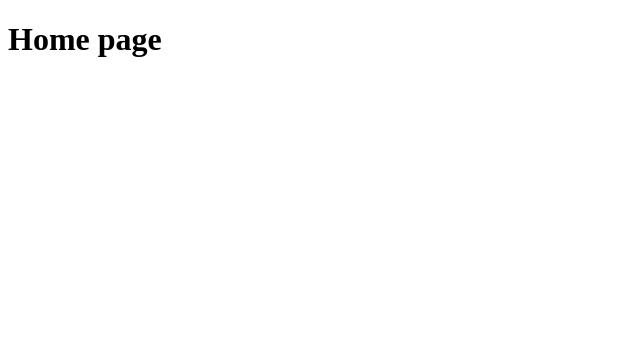
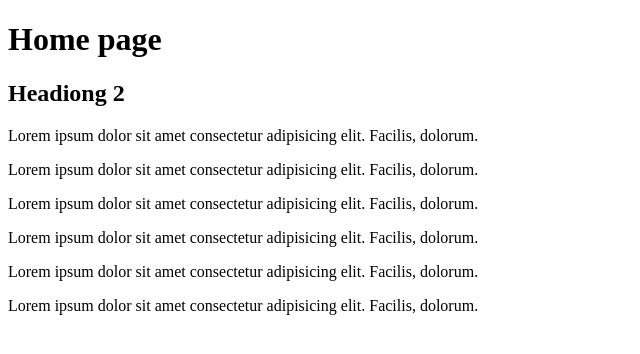
Before and after one commit to sana-imran-dev/Project, a plain HTML site: page index.html in a window 1280 px wide. Shown: the whole page, without its empty margins (0-640 px from the left). Drawn offline with Linux system fonts and the light colour scheme.

Commit message:
para added in home

```diff
--- a/index.html
+++ b/index.html
@@ -9,5 +9,14 @@
 
     <h1>Home page </h1>
 
+    <h2>Headiong 2</h2>
+
+    <p>Lorem ipsum dolor sit amet consectetur adipisicing elit. Facilis, dolorum.</p>
+    <p>Lorem ipsum dolor sit amet consectetur adipisicing elit. Facilis, dolorum.</p>
+    <p>Lorem ipsum dolor sit amet consectetur adipisicing elit. Facilis, dolorum.</p>
+    <p>Lorem ipsum dolor sit amet consectetur adipisicing elit. Facilis, dolorum.</p>
+    <p>Lorem ipsum dolor sit amet consectetur adipisicing elit. Facilis, dolorum.</p>
+    <p>Lorem ipsum dolor sit amet consectetur adipisicing elit. Facilis, dolorum.</p>
+
 </body>
 </html>
```
